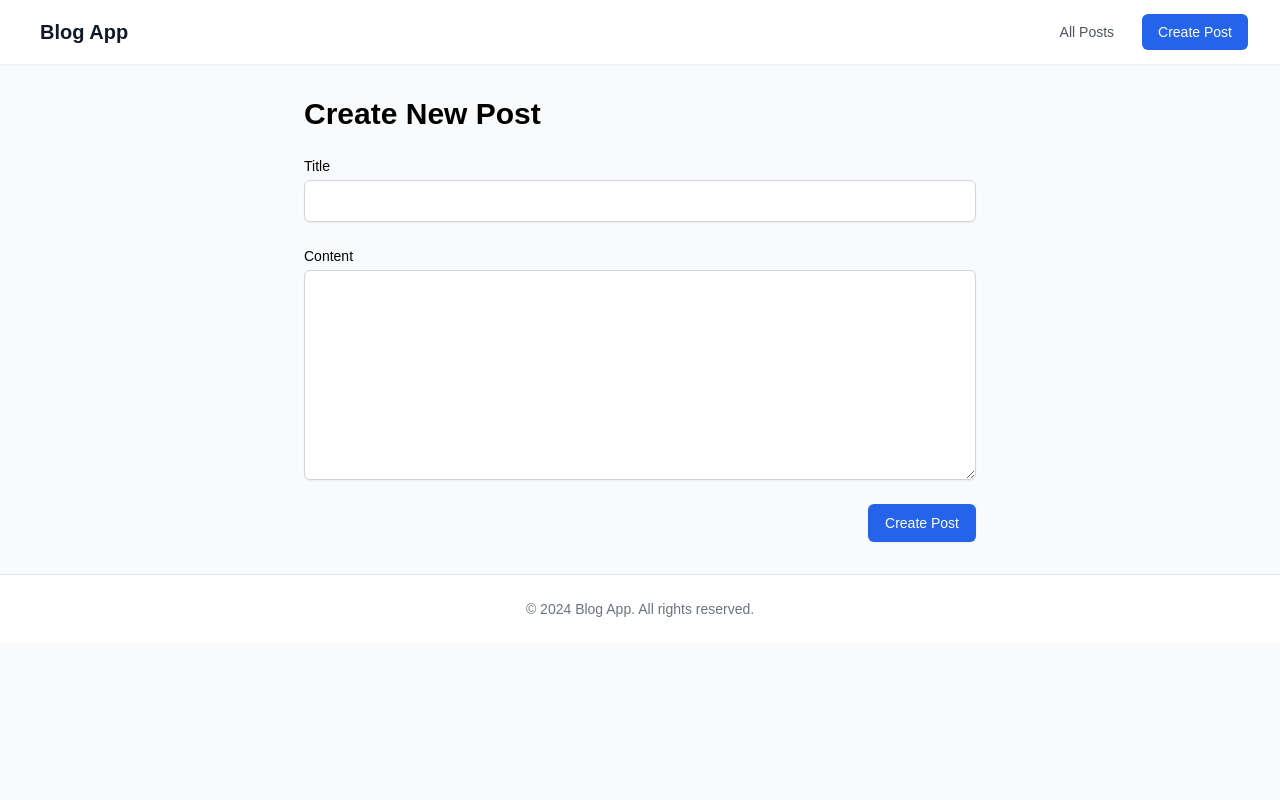
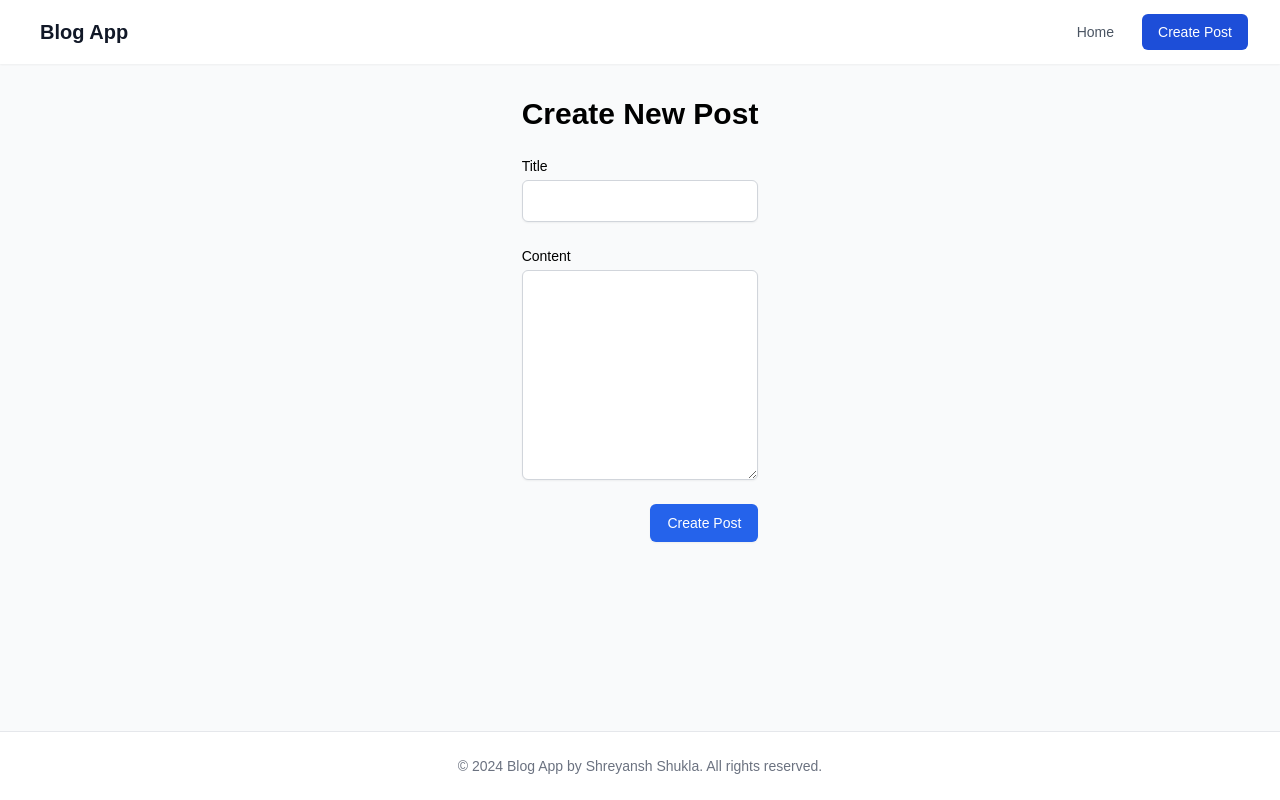
Before and after one commit to shreyansh1410/argoAI, a Next.js app: page /posts/create in a window 1280 px wide. Built offline with nearby package versions, Linux system fonts and the light colour scheme.

Commit message:
installed lucide react icons

```diff
--- a/app/layout.js
+++ b/app/layout.js
@@ -10,8 +10,8 @@ export default function RootLayout({ children }) {
   return (
     <html lang="en">
       <body>
-        <div className="min-h-screen bg-gray-50">
-          {/* Navigation Header */}
+        <div className="flex flex-col min-h-screen bg-gray-50">
+
           <nav className="bg-white shadow-sm">
             <div className="max-w-7xl mx-auto px-4 sm:px-6 lg:px-8">
               <div className="flex justify-between h-16">
@@ -25,17 +25,17 @@ export default function RootLayout({ children }) {
                   </Link>
                 </div>
 
-                {/* Navigation Links */}
+
                 <div className="flex items-center space-x-4">
                   <Link
                     href="/posts"
                     className="text-gray-600 hover:text-gray-900 px-3 py-2 rounded-md text-sm font-medium"
                   >
-                    All Posts
+                    Home
                   </Link>
                   <Link
                     href="/posts/create"
-                    className="bg-blue-600 hover:bg-blue-700 text-white px-4 py-2 rounded-md text-sm font-medium"
+                    className="bg-blue-700 hover:bg-blue-600 text-white px-4 py-2 rounded-md text-sm font-medium"
                   >
                     Create Post
                   </Link>
@@ -44,16 +44,16 @@ export default function RootLayout({ children }) {
             </div>
           </nav>
 
-          {/* Main Content */}
-          <main className="max-w-7xl mx-auto px-4 sm:px-6 lg:px-8 py-8">
+
+          <main className="max-w-7xl mx-auto px-4 sm:px-6 lg:px-8 py-8 flex-grow">
             {children}
           </main>
 
-          {/* Footer */}
-          <footer className="bg-white border-t mt-auto">
+
+          <footer className="bg-white border-t h-auto mt-auto">
             <div className="max-w-7xl mx-auto px-4 sm:px-6 lg:px-8 py-6">
               <p className="text-center text-gray-500 text-sm">
-                © {new Date().getFullYear()} Blog App. All rights reserved.
+                © {new Date().getFullYear()} Blog App by Shreyansh Shukla. All rights reserved.
               </p>
             </div>
           </footer>
--- a/app/posts/[id]/page.js
+++ b/app/posts/[id]/page.js
@@ -4,6 +4,7 @@ import { useState, useEffect } from "react";
 import { useRouter, useParams } from "next/navigation";
 import Link from "next/link";
 import Loading from "@/components/Loading";
+import { Pencil, Trash2 } from "lucide-react";
 
 export default function PostPage() {
   const router = useRouter();
@@ -59,12 +60,14 @@ export default function PostPage() {
             href={`/posts/${post._id}/edit`}
             className="inline-flex items-center px-4 py-2 bg-yellow-500 text-white rounded-md hover:bg-yellow-600"
           >
+            <Pencil className="w-4 h-4 mr-1" />
             Edit
           </Link>
           <button
             onClick={handleDelete}
             className="inline-flex items-center px-4 py-2 bg-red-500 text-white rounded-md hover:bg-red-600"
           >
+            <Trash2 className="w-4 h-4 mr-1" />
             Delete
           </button>
         </div>
--- a/components/BlogCard.js
+++ b/components/BlogCard.js
@@ -1,6 +1,7 @@
 "use client";
 
 import Link from "next/link";
+import { Pencil, Trash2, Calendar } from "lucide-react";
 
 export default function BlogCard({ post, onDelete }) {
   const handleDelete = async () => {
@@ -24,7 +25,7 @@ export default function BlogCard({ post, onDelete }) {
         <h2 className="text-xl font-bold mb-2">
           <Link
             href={`/posts/${post._id}`}
-            className="text-blue-300 hover:text-blue-600"
+            className="text-blue-800 hover:text-blue-600 flex items-center"
           >
             {post.title}
           </Link>
@@ -35,18 +36,23 @@ export default function BlogCard({ post, onDelete }) {
         </Link>
 
         <div className="flex justify-between items-center text-sm text-gray-500">
-          <span>{new Date(post.createdAt).toLocaleDateString()}</span>
-          <div className="space-x-2">
+          <div className="flex items-center space-x-2">
+            <Calendar className="w-4 h-4 text-gray-500" />
+            <span>{new Date(post.createdAt).toLocaleDateString()}</span>
+          </div>
+          <div className="space-x-4 flex items-center">
             <Link
               href={`/posts/${post._id}/edit`}
-              className="text-yellow-600 hover:text-yellow-700"
+              className="flex items-center text-yellow-600 hover:text-yellow-700"
             >
+              <Pencil className="w-4 h-4 mr-1" />
               Edit
             </Link>
             <button
               onClick={handleDelete}
-              className="text-red-600 hover:text-red-700"
+              className="flex items-center text-red-600 hover:text-red-700"
             >
+              <Trash2 className="w-4 h-4 mr-1" />
               Delete
             </button>
           </div>
```
Also changed, not shown: package.json (+6 -4 lines), 1 other file (tests, documents, lock files or other folders).
